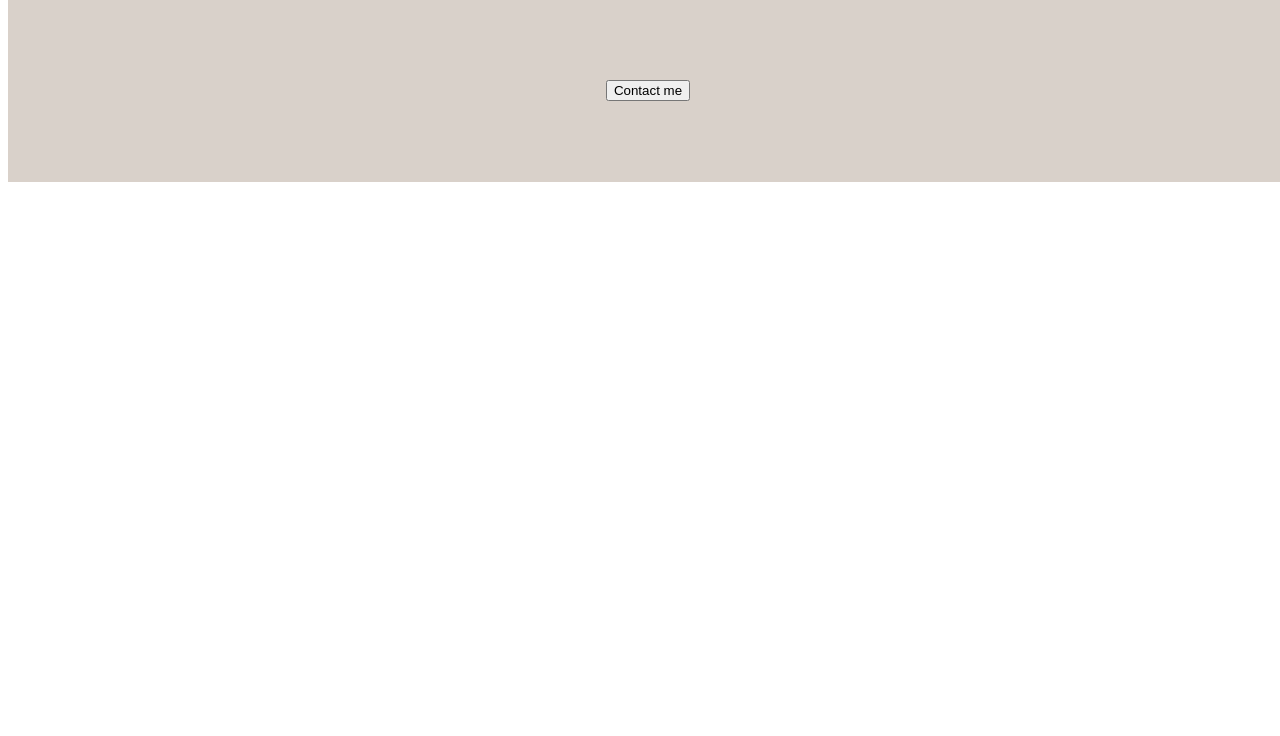
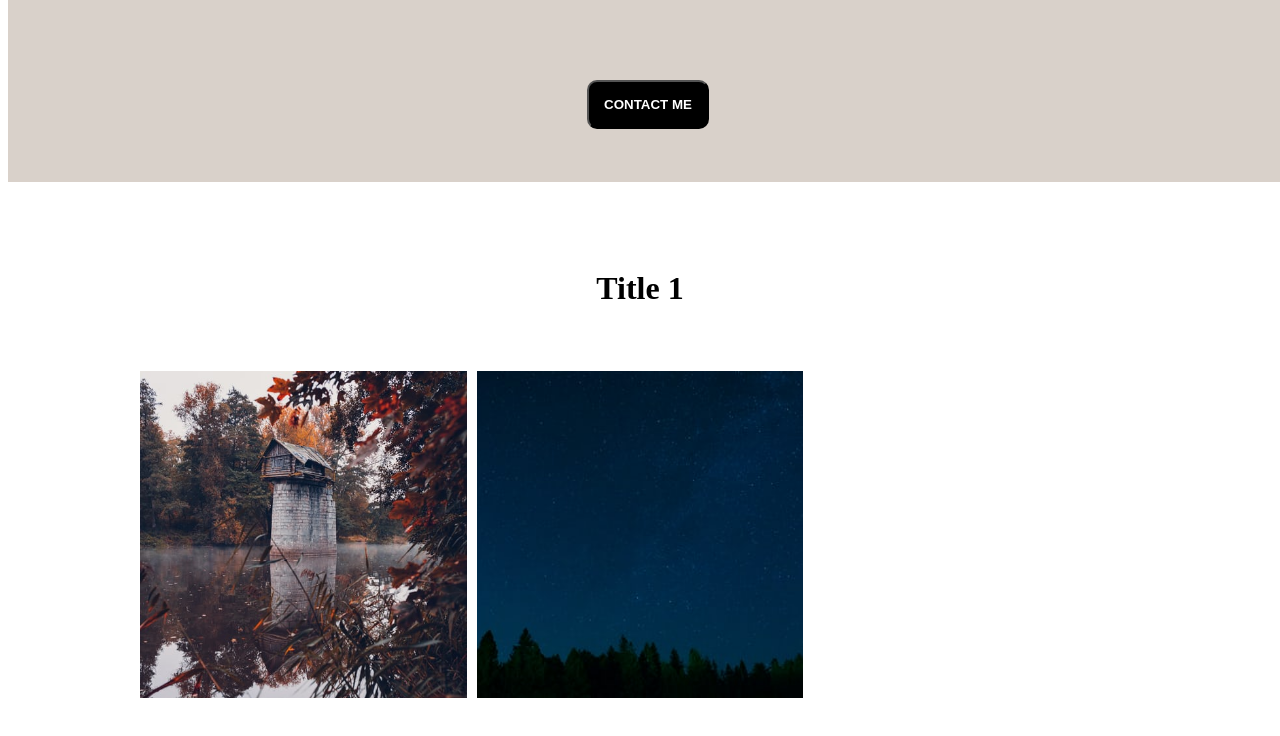
Before and after one commit to XiwayB/First_Gatsby_Website, a Gatsby site: page / in a window 1280 px wide. Shown: the part 618-1354 px from the top of the page. Before the commit the page ends 800 px from the top, so only its background shows below. Built offline with nearby package versions, Linux system fonts and the light colour scheme; Gatsby itself is replaced by a stand-in of ours.

Commit message:
added image section

```diff
--- a/gatsby-config.js
+++ b/gatsby-config.js
@@ -6,5 +6,17 @@
 
 module.exports = {
   /* Your site config here */
-  plugins: [`gatsby-plugin-styled-components`],
+  plugins: [
+  `gatsby-plugin-styled-components`,
+  {
+    resolve: `gatsby-source-filesystem`,
+      options: {
+        name: `images`,
+        path: `${__dirname}/src/images/`,
+      },
+    },
+    `gatsby-image`,
+    `gatsby-plugin-sharp`,
+    `gatsby-transformer-sharp`,
+  ],
 }
--- a/package.json
+++ b/package.json
@@ -15,7 +15,13 @@
   },
   "dependencies": {
     "gatsby": "^3.4.1",
+    "gatsby-image": "^3.7.1",
+    "gatsby-plugin-image": "^1.7.1",
+    "gatsby-plugin-react-helmet": "^4.7.1",
+    "gatsby-plugin-sharp": "^3.7.1",
     "gatsby-plugin-styled-components": "^4.7.1",
+    "gatsby-source-filesystem": "^3.7.1",
+    "gatsby-transformer-sharp": "^3.7.1",
     "react": "^17.0.1",
     "react-dom": "^17.0.1",
     "react-icons": "^4.2.0",
--- /dev/null
+++ b/src/components/ButtonElements.js
@@ -0,0 +1,18 @@
+import styled from "styled-components"
+
+export const Button = styled.button `
+ border-radius: 10px;
+ background: black;
+ padding: 15px;
+ cursor: pointer;
+ color: white;
+ font-weight: bold;
+
+ &:hover {
+  transition: all 0.1s ease-out;
+  background-color: #D9D1CA;
+  border: black 3px solid;
+  color: black;
+ }
+
+`
--- a/src/components/HeroSection/index.js
+++ b/src/components/HeroSection/index.js
@@ -1,5 +1,6 @@
 import React from "react"
 import "./HeroSection.css"
+import {Button} from "../ButtonElements"
 
 function HeroSection() {
   return (
@@ -7,7 +8,7 @@ function HeroSection() {
       <h1>Hi,</h1>
       <h2>I'm Xiway</h2>
       <h2>A passionnate</h2>
-      <button>Contact me</button>
+      <Button to="/contact/">CONTACT ME</Button>
     </div>
   )
 }
--- a/src/components/Navbar/NavbarElements.js
+++ b/src/components/Navbar/NavbarElements.js
@@ -2,15 +2,16 @@ import styled from "styled-components"
 import { Link } from "gatsby"
 
 export const Nav = styled.nav`
-  background: ${({active}) => active ? "#fff" :"linear-gradient(to bottom, rgba(255,255,255, 0.9) 0%, rgba(255,255,255,0) 100M )"};
+  background: ${({active}) => active ? "#fff" : "#D9D1CA"};
   height: 80px;
+  width: 100%;
   display: flex;
   justify-content: center;
   align-items: center;
   font-size: 1rem;
   position: sticky;
   top: 0;
-  z-index: 2;
+  z-index: 999;
 
   @media screen and (max-width: 960px){
     background: ${({ click }) => (click ? "fff" : "transparent")};
--- /dev/null
+++ b/src/components/image.css
@@ -0,0 +1,25 @@
+.image-container {
+  text-align: center;
+/*  margin: 150px;*/
+  margin: 800px 0px;
+}
+
+.image-container h1 {
+  margin-bottom: 64px;
+}
+
+.image-grid {
+  display: grid;
+  grid-gap: 10px;
+  grid-template-columns: repeat(auto-fill, minmax(250px, 1fr));
+  grid-auto-rows: minmax(50px, auto);
+  margin: 0 auto;
+  max-width: 1000px;
+  padding: 0 32px;
+}
+
+.image-grid img:hover {
+  transform: scale(1.1);
+  transition: 0.6s all ease !important;
+  cursor: pointer;
+}
--- /dev/null
+++ b/src/components/image.js
@@ -0,0 +1,40 @@
+import React from "react"
+import {graphql, useStaticQuery} from "gatsby"
+import Img from "gatsby-image"
+import "./image.css"
+
+const Image = () => {
+  const data = useStaticQuery(graphql`
+  query {
+  allFile(filter: {extension: {regex: "/(jpg)|(png)|(jpeg)/"}}) {
+    edges {
+      node {
+        base
+        childImageSharp {
+        fluid(maxHeight: 800, maxWidth:800) {
+          ...GatsbyImageSharpFluid
+        }
+        }
+      }
+    }
+  }
+}
+  `)
+
+  return(
+    <div className="image-container">
+      <h1>Title 1</h1>
+      <div className="image-grid">
+        {data.allFile.edges.map((image, key) =>(
+          <Img key={key}
+          className="image-item"
+          fluid={image.node.childImageSharp.fluid}
+          alt={image.node.base.split('.')[0]}
+          />
+          ))}
+      </div>
+    </div>
+  )
+}
+
+export default Image
--- a/src/components/index.css
+++ b/src/components/index.css
@@ -3,4 +3,5 @@
   margin: 0;
   padding: 0;
   font-family: "Lexend Deca", "sans-serif";
+  color: red;
 }
--- a/src/pages/index.js
+++ b/src/pages/index.js
@@ -1,12 +1,14 @@
 import React from "react"
 import Navbar from "../components/Navbar"
 import HeroSection from "../components/HeroSection"
+import Image from "../components/image"
 
 export default function Home() {
   return (
     <>
     <Navbar/>
     <HeroSection/>
+    <Image/>
     </>
   )
 }
```
Also changed, not shown: src/images/forest.jpeg (added), src/images/sky.jpeg (added), 1 other file.
